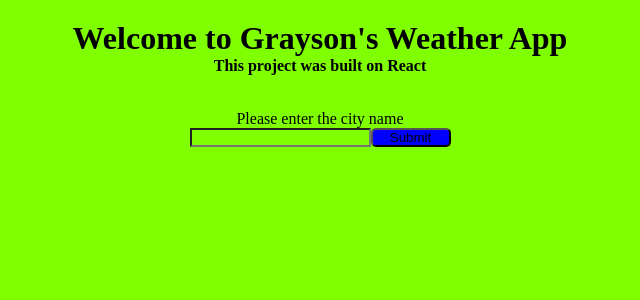
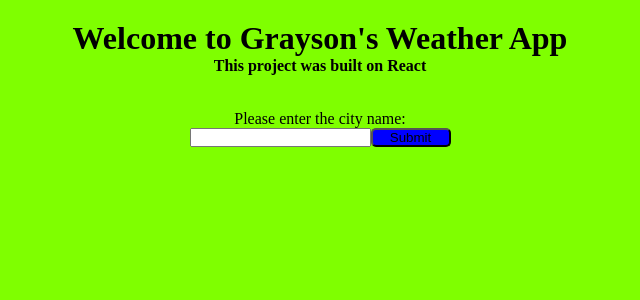
Before and after one commit to GrayGillis/weather-app-react, a React (Create React App) app: page / in a window 1280 px wide. Shown: the top 300 px of the page, without its empty margins (320-960 px from the left). Built offline with nearby package versions, Linux system fonts and the light colour scheme.

Commit message:
fixed background color

```diff
--- a/src/App.css
+++ b/src/App.css
@@ -16,8 +16,6 @@
   padding-bottom: 35px;
 }
 
-/* not working here */
-.the-form {
-  background-color: crimson;
-  border: cyan;
+.app {
+  color: black;
 }
--- a/src/App.js
+++ b/src/App.js
@@ -8,7 +8,7 @@
 }
 
 const getWeatherInfo = async () => {
-  const response = await fetch(url);
+  const response = await fetch(api.url);
   const data = await response.json();
   console.log(data);
   return data;
@@ -25,8 +25,7 @@
   return (
     <form className="the-form">
       <Header/>
-      <div className="App">
-
+      <div className="app">
         <input type="text" name="weather" id="weather-text"/>
         <button className="btn" onClick={getWeatherInfo}>Submit</button>
       </div>
--- a/src/Header.js
+++ b/src/Header.js
@@ -5,7 +5,7 @@
         <div className="header">
             <h1>Welcome to Grayson's Weather App</h1>
             <h4>This project was built on React</h4>
-            <p>Please enter the city name</p>
+            <p>Please enter the city name:</p>
         </div>
     )
 }
--- a/src/index.css
+++ b/src/index.css
@@ -2,8 +2,10 @@
   box-sizing: border-box;
   margin: 0;
   padding: 0;
+}
+
+body {
   background-color: chartreuse;
-
   align-items: center;
   text-align: center;
   justify-content: center;
```
